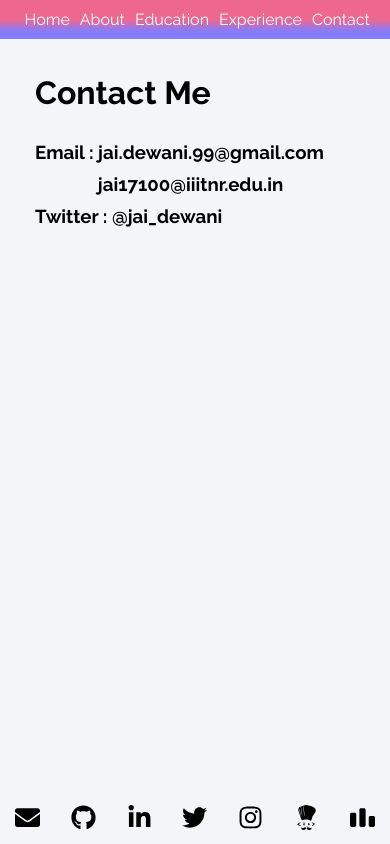
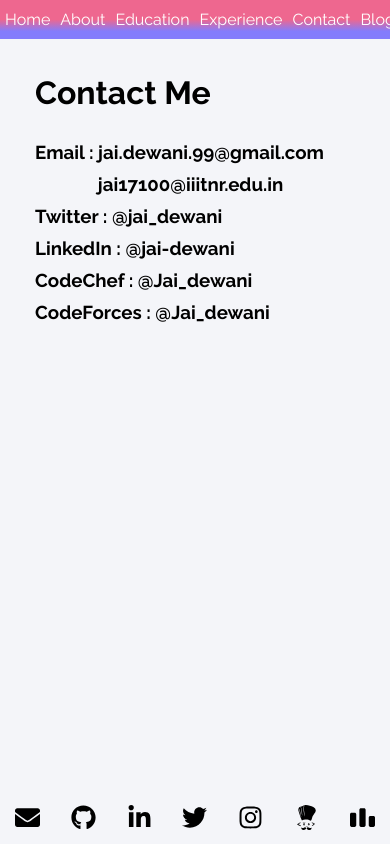
Before and after one commit to jai-dewani/me, a React (Create React App) app: page /contact in a window 390 px wide. Built offline with nearby package versions, Linux system fonts and the light colour scheme; the HTML template or start-up script is replaced by a standard one.

Commit message:
Added a section 'blog' in nav

```diff
--- a/src/App.css
+++ b/src/App.css
@@ -75,7 +75,7 @@ h1,h2,h3,h4,p{
 }
 .social
 {
-  position: absolute;
+  position: fixed;
   /* margin-top: 20px; */
   display: flex;
   bottom: 20px;
@@ -158,6 +158,13 @@ h1,h2,h3,h4,p{
   color:black;
   font-size: 15px;
 }
+.rootHome{
+  background-color: #f4f5f9;
+  padding: 0 80px;
+}
+.contact a{
+  color: black;
+}
 @media all and (max-width: 700px) {
   :root {
     --fontsize-nav:1rem;
@@ -178,17 +185,25 @@ h1,h2,h3,h4,p{
   {
     padding: 25px ;
   }
+  .nav::-webkit-scrollbar {
+    display: none;
+  }
   nav
   {
-    padding:0px 5% 0px 5% ;
+    padding:0;
     flex:var(--sidebar-flex);
-    width: 90vw;
+    /* width: 90vw; */
     background: rgb(238,103,143);
     background: linear-gradient(180deg, rgba(238,103,143,1) 50%, rgba(132,124,252,1) 80%);
+    overflow: scroll;
+    -ms-overflow-style: none;
+    scrollbar-width: none;
   }
   nav ul
   {
     display: flex;
+    margin: 0;
+    /* justify-content: space-evenly; */
   }
   nav ul li
   {
@@ -220,7 +235,8 @@ h1,h2,h3,h4,p{
     top: 50px;
     right: 20px;
   }
+  .rootHome{
+    background-color: #f4f5f9;
+    padding: 0;
+  }
 }
-.rootHome{
-  background-color: #f4f5f9;
-}
--- a/src/components/Navbar.js
+++ b/src/components/Navbar.js
@@ -27,6 +27,9 @@ class Navbar extends Component {
             <Navitem item="Education" tolink="/education"  activec={this.activeitem}></Navitem>
             <Navitem item="Experience" tolink="/experience"  activec={this.activeitem}></Navitem>
             <Navitem item="Contact" tolink="/contact"  activec={this.activeitem}></Navitem>
+            <li>
+                <a href="https://blogs.jaid.tech/" target="_blank" rel="noopener noreferrer">Blogs</a>
+            </li>
             </ul>
             </nav>
             )
--- a/src/contents/Contact.js
+++ b/src/contents/Contact.js
@@ -3,11 +3,14 @@ import Social from '../components/Social';
 class Contact extends Component {
     render() {
         return (
-            <div className="condiv">
+            <div className="condiv contact">
             <h1 className="subtopic">Contact Me</h1>
             <h3>Email : jai.dewani.99@gmail.com</h3>
             <h3> &nbsp;&nbsp;&nbsp;&nbsp;&nbsp;&nbsp;&nbsp;&nbsp;&nbsp;&nbsp;&nbsp;&nbsp;&nbsp; jai17100@iiitnr.edu.in </h3>
-            <h3>Twitter   :   @jai_dewani</h3>
+                <h3>Twitter   : <a href="https://twitter.com/jai_dewani">@jai_dewani</a></h3>
+            <h3>LinkedIn : <a href="https://www.linkedin.com/in/jai-dewani/">@jai-dewani</a></h3>
+            <h3>CodeChef : @Jai_dewani</h3>
+            <h3>CodeForces : @Jai_dewani</h3>
             <Social />
             </div>
         )
```
Also changed, not shown: 1 other file (tests, documents, lock files or other folders).
